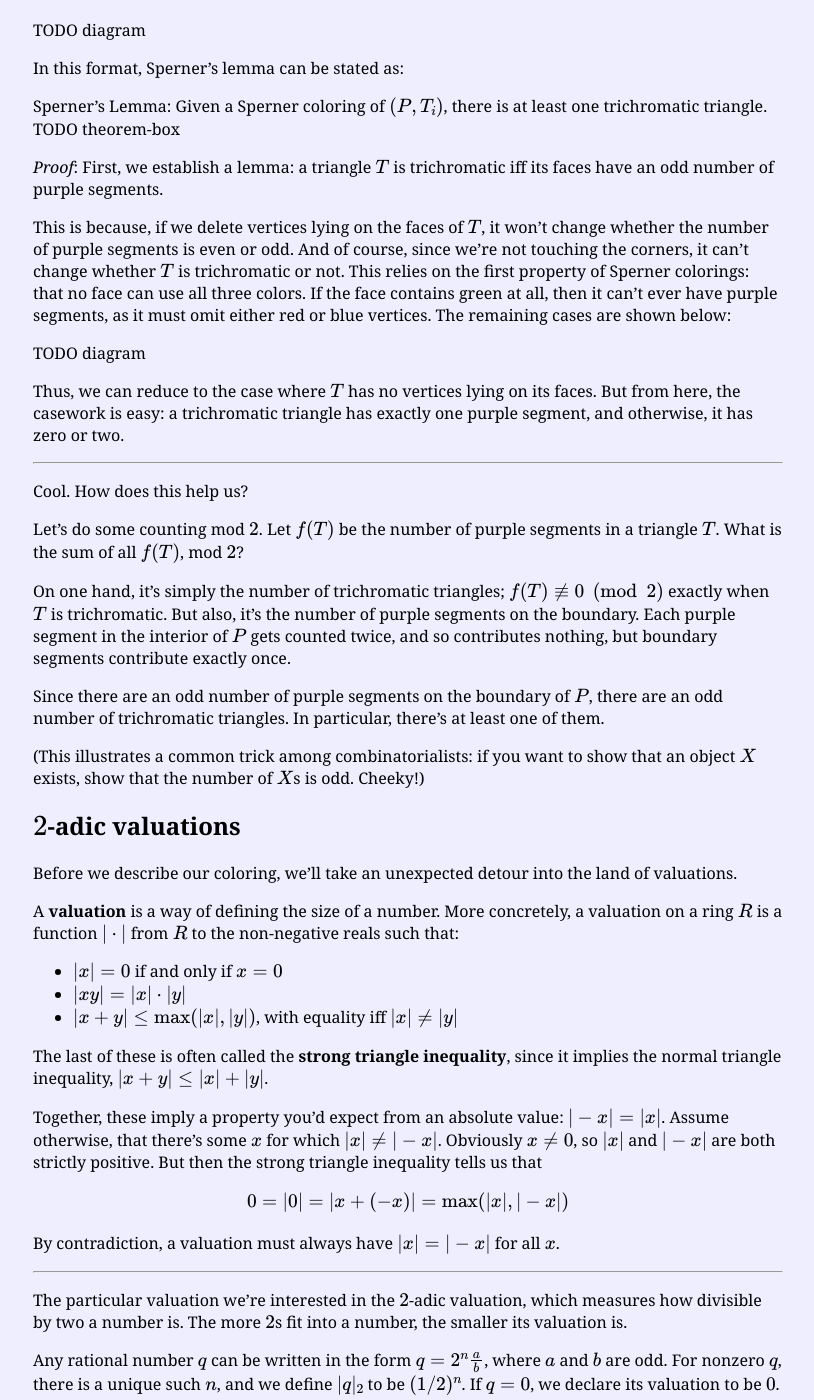
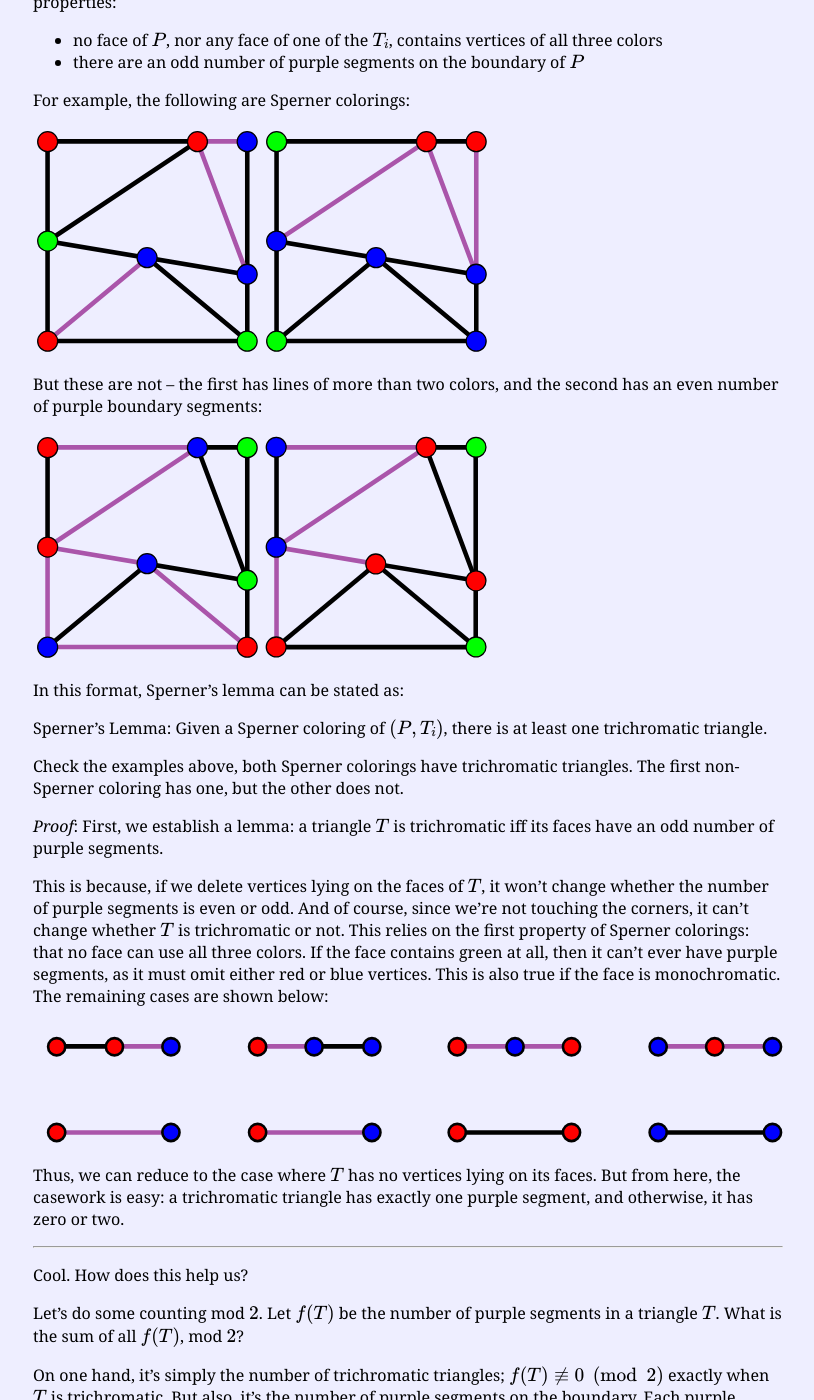
Before and after one commit to HenrySwanson/math-mondays, a Jekyll site: the page built from _posts/2018-09-24-monskys-theorem.md, in a window 1280 px wide and 1400 px high, scrolled down 1279 px. Shown: the whole window, without its empty margins (232-1046 px from the left). Built offline with Jekyll 4.4.1, drawn with Linux system fonts in a browser that asks for light colours; formulas are drawn with MathJax 3; some of the changed text lies outside the part shown.

Commit message:
Create diagrams for Monsky article
Still missing the valuation extension. Shit's hard! Maybe I should just
link to an outside resource. But self-contained is nice... :\

I should fix formatting stuff soon, esp. with images. I want some juicy
theorem-boxes!

```diff
--- a/_posts/2018-09-24-monskys-theorem.md
+++ b/_posts/2018-09-24-monskys-theorem.md
@@ -21,11 +22,11 @@ It was first solved in 1970, by Paul Monsky. Despite the completely geometric na
 
 If you have a napkin on hand, it should be straightforward to come up with a solution for $n = 2$ and $4$. A little more thought should yield solutions for any even $n$. One such scheme is depicted below:
 
-TODO diagram
+![Equidissection when n is even](/assets/monsky-even.svg){:width="100%" height="auto"}
 
 But when $n$ is odd, you will have considerably more trouble. Monsky's theorem states that such a task is, in fact, impossible.
 
-Monsky's Theorem: The unit square cannot be dissected into an odd number of triangles of equal area. TODO theorem-box
+Monsky's Theorem: The unit square cannot be dissected into an odd number of triangles of equal area. <!--TODO theorem-box-->
 
 The result clearly extends to squares of any size, and in fact, arbitrary parallelograms.
 
@@ -51,21 +52,25 @@ A **Sperner coloring** is a coloring of the vertices of $T_i$, using three color
 
 For example, the following are Sperner colorings:
 
-TODO diagram
+![Sperner Coloring 1](/assets/monsky-sperner-1.svg){:width="30%" height="auto"}
+![Sperner Coloring 2](/assets/monsky-sperner-2.svg){:width="30%" height="auto"}
 
-But these are not:
+But these are not -- the first has lines of more than two colors, and the second has an even number of purple boundary segments:
 
-TODO diagram
+![Non-Sperner Coloring 1](/assets/monsky-sperner-3.svg){:width="30%" height="auto"}
+![Non-Sperner Coloring 2](/assets/monsky-sperner-4.svg){:width="30%" height="auto"}
 
 In this format, Sperner's lemma can be stated as:
 
-Sperner's Lemma: Given a Sperner coloring of $(P, T_i)$, there is at least one trichromatic triangle. TODO theorem-box
+Sperner's Lemma: Given a Sperner coloring of $(P, T_i)$, there is at least one trichromatic triangle. <!--TODO theorem-box-->
+
+Check the examples above, both Sperner colorings have trichromatic triangles. The first non-Sperner coloring has one, but the other does not.
 
 *Proof*: First, we establish a lemma: a triangle $T$ is trichromatic iff its faces have an odd number of purple segments.
 
-This is because, if we delete vertices lying on the faces of $T$, it won't change whether the number of purple segments is even or odd. And of course, since we're not touching the corners, it can't change whether $T$ is trichromatic or not. This relies on the first property of Sperner colorings: that no face can use all three colors. If the face contains green at all, then it can't ever have purple segments, as it must omit either red or blue vertices. The remaining cases are shown below:
+This is because, if we delete vertices lying on the faces of $T$, it won't change whether the number of purple segments is even or odd. And of course, since we're not touching the corners, it can't change whether $T$ is trichromatic or not. This relies on the first property of Sperner colorings: that no face can use all three colors. If the face contains green at all, then it can't ever have purple segments, as it must omit either red or blue vertices. This is also true if the face is monochromatic. The remaining cases are shown below:
 
-TODO diagram
+![Illustration of the cases](/assets/monsky-delete-purple.svg){:width="100%" height="auto"}
 
 Thus, we can reduce to the case where $T$ has no vertices lying on its faces. But from here, the casework is easy: a trichromatic triangle has exactly one purple segment, and otherwise, it has zero or two.
 
@@ -88,14 +93,14 @@ Before we describe our coloring, we'll take an unexpected detour into the land o
 A **valuation** is a way of defining the size of a number. More concretely, a valuation on a ring $R$ is a function $\| \cdot \|$ from $R$ to the non-negative reals such that:
 * $\|x\| = 0$ if and only if $x = 0$
 * $\|xy\| = \|x\| \cdot \|y\|$
-* $\|x + y\| \le \max(\|x\|, \|y\|)$, with equality iff $\|x\| \ne \|y\|$
+* $\|x + y\| \le \max(\|x\|, \|y\|)$
 
 The last of these is often called the **strong triangle inequality**, since it implies the normal triangle inequality, $\|x + y\| \le \|x\| + \|y\|$.
 
-Together, these imply a property you'd expect from an absolute value: $\| -x \|= \|x\|$. Assume otherwise, that there's some $x$ for which $\|x\| \ne \|-x\|$. Obviously $x \ne 0$, so $\|x\|$ and $\|-x\|$ are both strictly positive. But then the strong triangle inequality tells us that
-\\[ 0 = \| 0 \| = \| x + (-x) \| = \max(\|x\|, \|-x\|) \\]
-
-By contradiction, a valuation must always have $\|x\| = \|-x\|$ for all $x$.
+It is a good exercise to derive the following properties, the last of which is particularly important:
+* $\| 1 \| = 1$
+* $\| -x \| = \| x \|$
+* if $\|x\| > \|y\|$, then $\| x+y \| = \max(\|x\|, \|y\|) = \|x\|$
 
 ---
 
@@ -104,13 +109,13 @@ The particular valuation we're interested in the $2$-adic valuation, which measu
 Any rational number $q$ can be written in the form $q = 2^n \frac{a}{b}$, where $a$ and $b$ are odd. For nonzero $q$, there is a unique such $n$, and we define $\abs{q}$ to be $(1/2)^n$. If $q = 0$, we declare its valuation to be $0$. (This isn't unreasonable; zero is "infinitely divisible" by two, in some sense.) Some examples to prime your intuition:
 \\[ \abs{4} = 1/4 \qquad \abs{3} = 1 \qquad \abs{6} = 1/2 \qquad \abs{3/8} = 8 \qquad \abs{12/5} = 1/4 \\]
 
-We claim this is a valuation. The first property is trivial; we essentially declared it by fiat. The second property is also easy to verify. The third one is worth writing out though. Say $x = 2^n \frac{a}{b}$ and $y = 2^m \frac{c}{d}$, and without loss of generality let $n \ge m$. Then,
+We claim this is a valuation. The first property is trivial; we essentially declared it by fiat. Multiplicativity is also easy to verify. The strong triangle inequality is worth writing out though. Say $x = 2^n \frac{a}{b}$ and $y = 2^m \frac{c}{d}$, and without loss of generality let $n \ge m$. Then,
 \\[ x + y = 2^n \frac{a}{b} + 2^m \frac{c}{d} = 2^m \left( \frac{2^{n-m} a}{b} + \frac{c}{d} \right) = 2^m \frac{2^{n-m} ad + bc}{bd} \\]
 
 The valuation of this can be found from its parts. Note that $bd$ is an odd integer, and so has valuation $1$:
 \\[ \abs{x + y} = \abs{2^m} \frac{\abs{2^{n-m} ad + bc}}{\abs{bd}} = (1/2)^m \abs{2^{n-m} ad + bc} \\]
 
-Since $2^{n-m} ad + bc$ is an integer, it has valuation $\le 1$, so $\abs{x + y} \le (1/2)^m$. We get equality exactly when $\abs{2^{n-m} ad + bc} = 1$, i.e., when it is odd. But this occurs exactly when $n > m$. Since $(1/2)^m = \max(\|x\|, \|y\|)$, this demonstrates the third property.
+Since $2^{n-m} ad + bc$ is an integer, it has valuation $\le 1$, so $\abs{x + y} \le (1/2)^m$. Since $(1/2)^m = \max(\|x\|, \|y\|)$, this demonstrates the third property.
 
 So $\abs{\cdot}$ is an honest-to-god valuation on $\QQ$. By a theorem of Chevalley, we can extend this to a valuation on $\RR$. The details are not particularly important, and the curious reader can find them at the end of this post.
 
@@ -165,7 +170,20 @@ Let's revisit our second claim. Strong as it is, we can squeeze just a tiny bit
 
 But because $n$ is odd, $\abs{1/n} = 1$. Contradiction.
 
-
 # Appendix
 
-Remember that theorem by Chevalley, TODO explain that.
+We promised a proof that a valuation on $\QQ$ can be extended to a valuation on $\RR$. More generally, for a field extension $L/K$, a valuation $\nu$ on $K$ can be extended to a valuation on $L$.
+
+Unfortunately, I've got diagrams to finish making before Monday ends, so I'll amend this later ;)
+
+<!--
+*Proof*: We'll extend one element at a time. If we have a valuation on $K$, we'll extend it to a valuation on $K(\alpha)$, where $\alpha \in L$.
+
+If $\alpha$ is transcendental over $K$, then we will write it as $t$ instead. First we extend the valuation to the polynomial ring $K[t]$, by defining $\nu(\sum_i a_i t^i)$ to be $\max(\nu(a_i))$. After that, we'll extend it to the fraction field $K(t)$ by defining $\nu(p/q) = \nu(p) / \nu(q)$, which will be a valuation for the same reason we could extend from $\ZZ$ to $\QQ$ earlier.
+
+To show that what we defined on $K[t]$ is a valuation, let $p = \sum_i a_i t^i$ and $q = \sum_i b_i t^i$. If $\nu(p) = \max(\nu(a_i))$ is zero, then all the $\nu(a_i)$ are zero. But then all the $a_i$ must have been zero, giving $p = 0$.
+
+Showing multiplicativity is an exercise to the reader cause I'm actually stuck on it lol TODO
+
+If $\alpha$ is algebraic, then let $f(x) = x^n + a_{n-1} x^{n-1} + \cdots + a_1 x + a_0$ be the minimal polynomial of $\alpha$. We define
+-->
```
Also changed, not shown: other parts of _posts/2018-09-24-monskys-theorem.md (+1 -0 lines), assets/monsky-delete-purple.svg (added), assets/monsky-even.svg (added), assets/monsky-sperner-1.svg (added), assets/monsky-sperner-2.svg (added), assets/monsky-sperner-3.svg (added), assets/monsky-sperner-4.svg (added), 1 other file.
